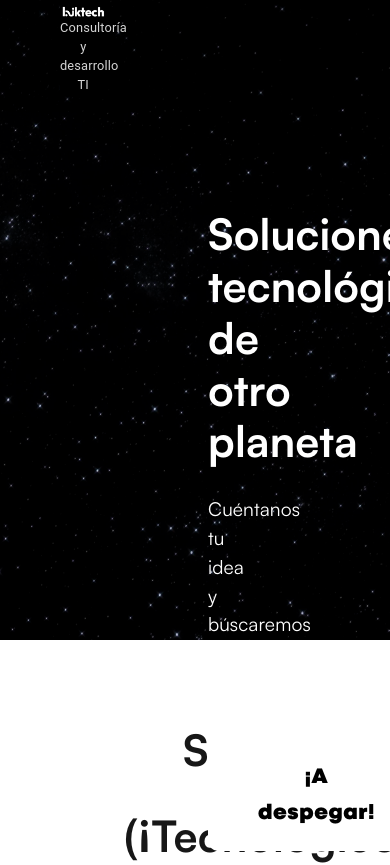
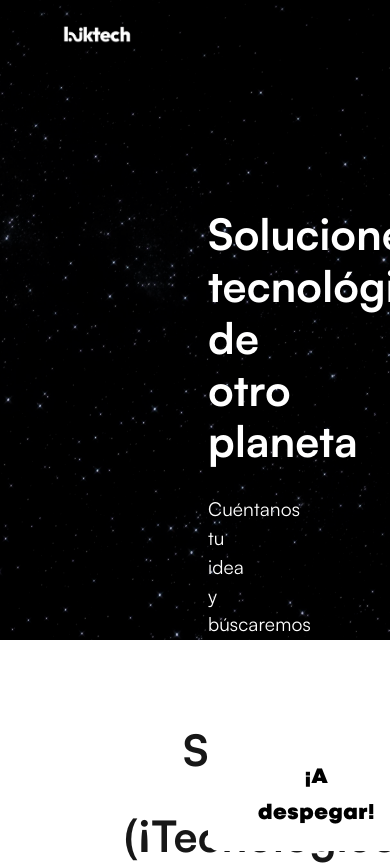
Before and after one commit to laiktech/laiktech-website, a Next.js app: page / in a window 390 px wide. Shown: the top 865 px of the page. Built offline with nearby package versions, Linux system fonts and the light colour scheme; some icons are missing; what @mui/material-nextjs would draw is missing.

Commit message:
fix: header

```diff
--- a/app/components/nav-bar.tsx
+++ b/app/components/nav-bar.tsx
@@ -73,14 +73,21 @@ export const NavBar = ({ isMainBannerVisible }: BannerProps) => {
           >
             <MenuIcon />
           </IconButton>
-          <Box component="figure" sx={{ width: "13%", background: "black", boxShadow: "1px 0px 2px 1px #000" }}>
+          <Box component="figure" sx={{
+            boxShadow: "1px 0px 2px 1px #000",
+            background: "black",
+            width: {
+              xs: "21%",
+              md: "13%",
+            }
+          }}>
             <Image
               src="/icons/logo.png"
               alt="logo"
               width={500}
               height={500}
             />
-            <p className="text-center text-[0.8rem] text-neutral-300">Consultoría y desarrollo TI</p>
+            <p className="text-center text-[0.8rem] text-neutral-300 hidden lg:block">Consultoría y desarrollo TI</p>
           </Box>
           <Box className="nav-items" sx={ navItemsStyles }
           >
```
